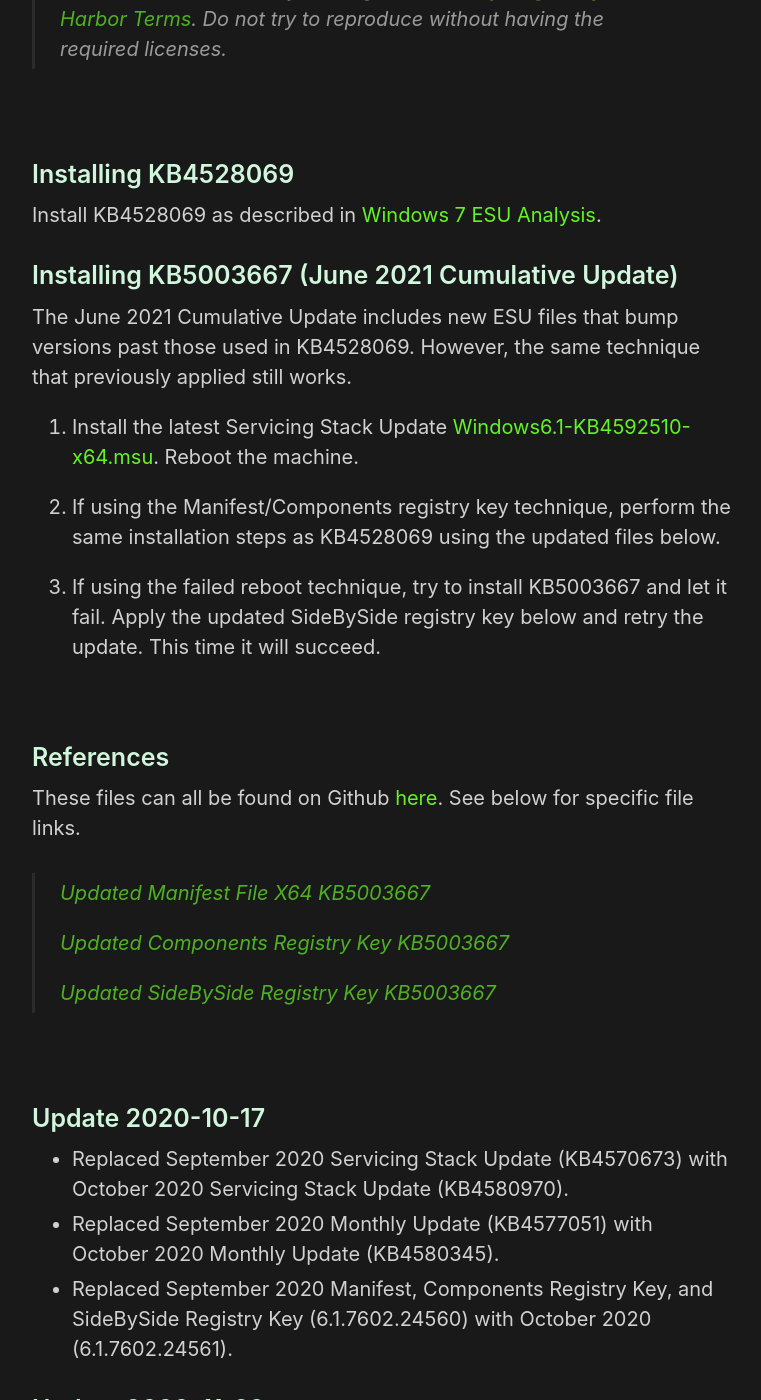
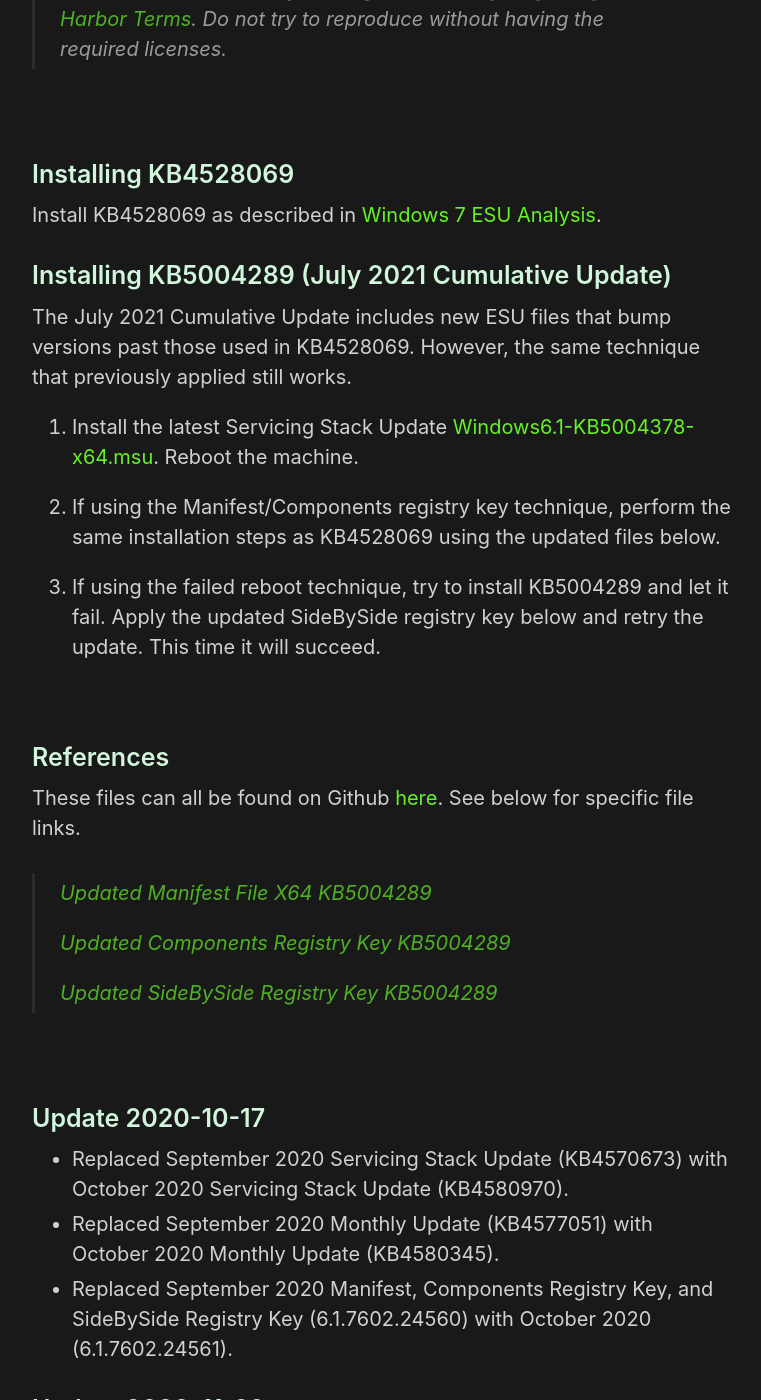
Before and after one commit to HackAndPwn/HackAndPwn.github.io, a Jekyll site: the page built from _posts/2020-09-12-windows-7-esu-analysis-updates.md, in a window 1280 px wide and 1400 px high, scrolled down 731 px. Shown: the whole window, without its empty margins (258-1019 px from the left). Built offline with Jekyll 4.4.1, drawn with Linux system fonts in a browser that asks for light colours; some of the changed text lies outside the part shown.

Commit message:
July 2021 ESU Analysis Updates

```diff
--- a/_posts/2020-09-12-windows-7-esu-analysis-updates.md
+++ b/_posts/2020-09-12-windows-7-esu-analysis-updates.md
@@ -19,15 +19,15 @@
 
 Install KB4528069 as described in [Windows 7 ESU Analysis](https://hackandpwn.com/windows-7-esu-analysis).
 
-### Installing KB5003667 (June 2021 Cumulative Update)
+### Installing KB5004289 (July 2021 Cumulative Update)
 
-The June 2021 Cumulative Update includes new ESU files that bump versions past those used in KB4528069.  However, the same technique that previously applied still works.
+The July 2021 Cumulative Update includes new ESU files that bump versions past those used in KB4528069.  However, the same technique that previously applied still works.
 
-1. Install the latest Servicing Stack Update [Windows6.1-KB4592510-x64.msu](https://github.com/HackAndPwn/Windows-7-Patching/raw/master/06_ESU_Updates/01_Windows6.1-KB4592510-x64.msu).  Reboot the machine.
+1. Install the latest Servicing Stack Update [Windows6.1-KB5004378-x64.msu](https://github.com/HackAndPwn/Windows-7-Patching/raw/master/06_ESU_Updates/01_Windows6.1-KB5004378-x64.msu).  Reboot the machine.
 
 2. If using the Manifest/Components registry key technique, perform the same installation steps as KB4528069 using the updated files below.
 
-3. If using the failed reboot technique, try to install KB5003667 and let it fail.  Apply the updated SideBySide registry key below and retry the update.  This time it will succeed.
+3. If using the failed reboot technique, try to install KB5004289 and let it fail.  Apply the updated SideBySide registry key below and retry the update.  This time it will succeed.
 
 <br>
 
@@ -35,11 +35,11 @@
 
 These files can all be found on Github [here](https://github.com/HackAndPwn/Windows-7-ESU-Analysis).  See below for specific file links.
 
-> [Updated Manifest File X64 KB5003667](https://github.com/HackAndPwn/Windows-7-ESU-Analysis/raw/master/2021_06/amd64_microsoft-windows-s..edsecurityupdatesai_31bf3856ad364e35_6.1.7602.25632_none_c8c9d9b036361afa.manifest)
+> [Updated Manifest File X64 KB5004289](https://github.com/HackAndPwn/Windows-7-ESU-Analysis/raw/master/2021_07/amd64_microsoft-windows-s..edsecurityupdatesai_31bf3856ad364e35_6.1.7602.25661_none_c8a869a2364f5576.manifest)
 >
-> [Updated Components Registry Key KB5003667](https://github.com/HackAndPwn/Windows-7-ESU-Analysis/raw/master/2021_06/ComponentsRegistryKey.reg)
+> [Updated Components Registry Key KB5004289](https://github.com/HackAndPwn/Windows-7-ESU-Analysis/raw/master/2021_07/ComponentsRegistryKey.reg)
 >
-> [Updated SideBySide Registry Key KB5003667](https://github.com/HackAndPwn/Windows-7-ESU-Analysis/raw/master/2021_06/SideBySideRegistryKey.reg)
+> [Updated SideBySide Registry Key KB5004289](https://github.com/HackAndPwn/Windows-7-ESU-Analysis/raw/master/2021_07/SideBySideRegistryKey.reg)
 
 <br>
 
@@ -81,3 +81,8 @@
 ### Update 2021-06-13
 * Replaced May 2021 Monthly Update (KB5003233) with June 2021 Monthly Update (KB5003667).
 * Replaced May 2021 Manifest, Components Registry Key, and SideBySide Registry Key (6.1.7602.24600) with June 2021 (6.1.7602.25632).
+
+### Update 2021-07-14
+* Replaced December 2020 Servicing Stack Update (KB4592510) with July 2021 Servicing Stack Update (KB5004378).
+* Replaced June 2021 Monthly Update (KB5003667) with July 2021 Monthly Update (KB5004289).
+* Replaced June 2021 Manifest, Components Registry Key, and SideBySide Registry Key (6.1.7602.25632) with July 2021 (6.1.7602.25661).
```
Also changed, not shown: other parts of _posts/2020-09-12-windows-7-esu-analysis-updates.md (+1 -1 lines).
